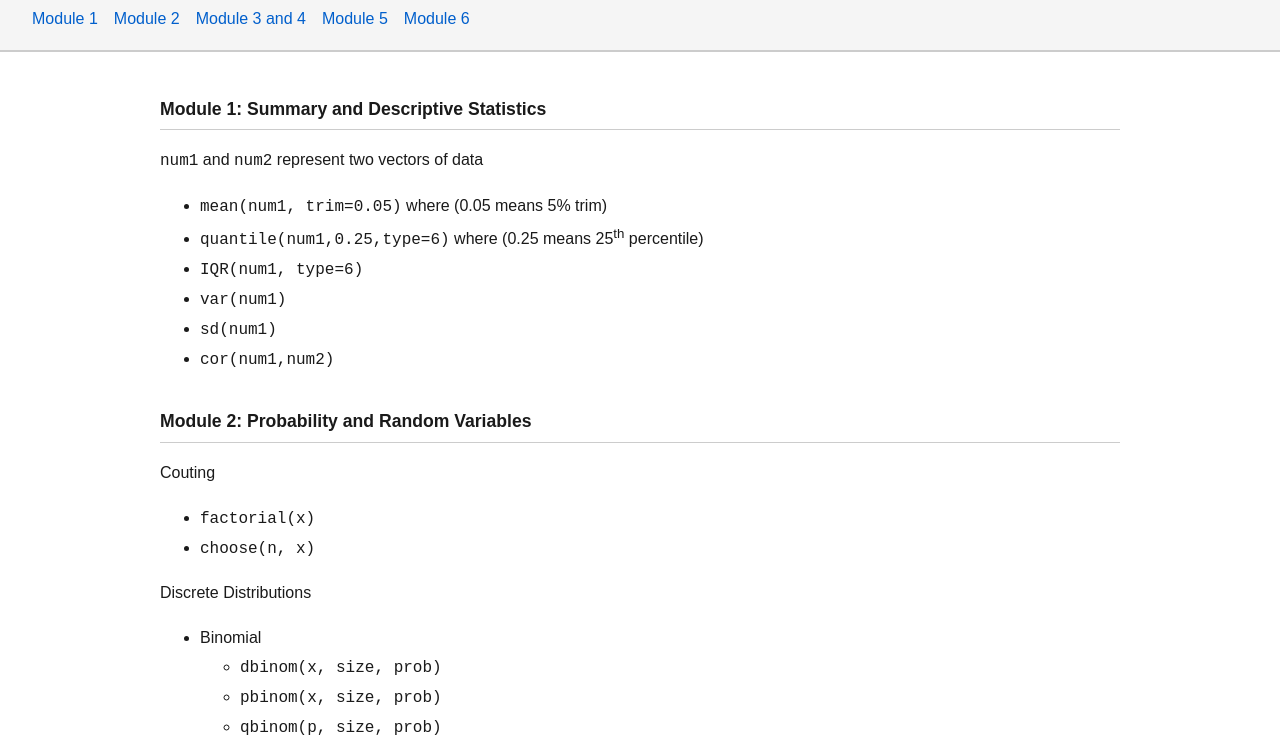
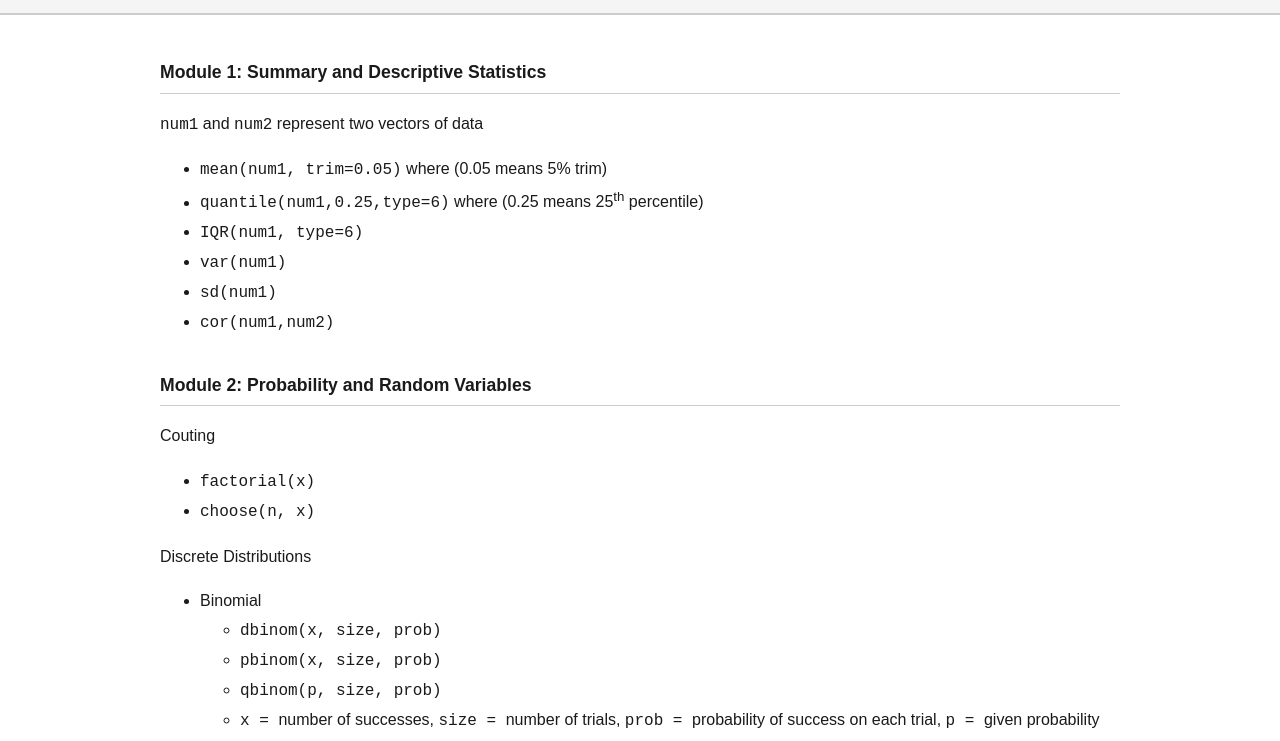
Before and after one commit to uf-stats/sta-3032-r-formulas, a plain HTML site: page index.html in a window 1280 px wide. Shown: the part 109-850 px from the top of the page. Drawn offline with Linux system fonts and the light colour scheme.

Commit message:
removed nav

```diff
--- a/index.html
+++ b/index.html
@@ -59,24 +59,7 @@
       margin-top: 2rem;
     }
 
-    nav ul {
-      list-style: none;
-      padding: 0;
-      margin: 0.5rem 0 0 0;
-      display: flex;
-      flex-wrap: wrap;
-      gap: 1rem;
-    }
 
-    nav ul li a {
-      color: #005fcc;
-      text-decoration: none;
-    }
-
-    nav ul li a:hover,
-    nav ul li a:focus {
-      text-decoration: underline;
-    }
 
     section {
       margin-bottom: 2rem;
@@ -112,15 +95,6 @@
  <header role="banner">
     <h1>STA 3032 Formula Sheet</h1>
     <h2>R Functions</h2>
-    <nav aria-label="Formula sections">
-      <ul>
-        <li><a href="#module1">Module 1</a></li>
-        <li><a href="#module2">Module 2</a></li>
-        <li><a href="#module3-4">Module 3 and 4</a></li>
-        <li><a href="#module5">Module 5</a></li>
-        <li><a href="#module6">Module 6</a></li>
-      </ul>
-    </nav>
   </header>
 
   <main id="main-content" role="main">
```
